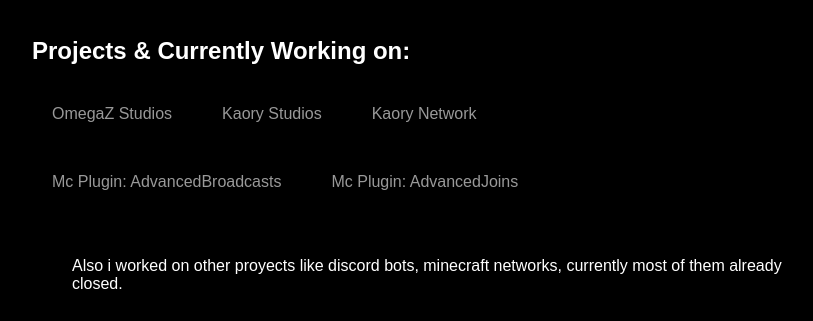
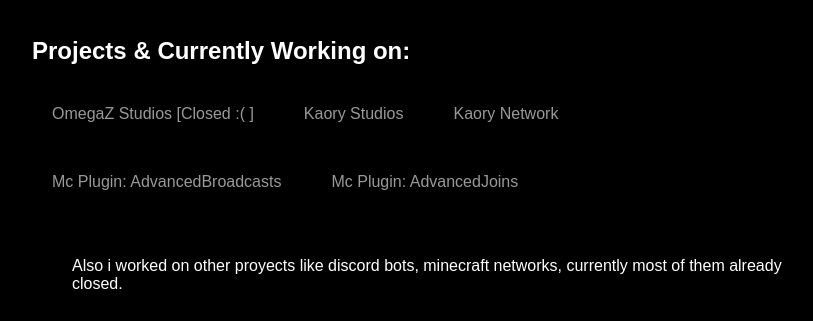
Before and after one commit to Carpodi/carpodi.github.io, a plain HTML site: page index.html in a window 1280 px wide. Shown: the part 479-800 px from the top of the page, without its empty margins (208-1021 px from the left). Drawn offline with Linux system fonts and the light colour scheme.

Commit message:
Update index.html

```diff
--- a/index.html
+++ b/index.html
@@ -34,7 +34,7 @@
       <h2>Projects & Currently Working on:</h2>
       <ul>
         <div class="info">
-          <li><a href="https://omegazstudios.com">OmegaZ Studios</a></li>
+          <li><a href="https://carpodi.is-a.dev/">OmegaZ Studios [Closed :( ]</a></li>
           <li><a href="https://kaorystudios.xyz">Kaory Studios</a></li>
           <li><a href="https://discord.kaory.xyz">Kaory Network</a></li>
         </div>
```
